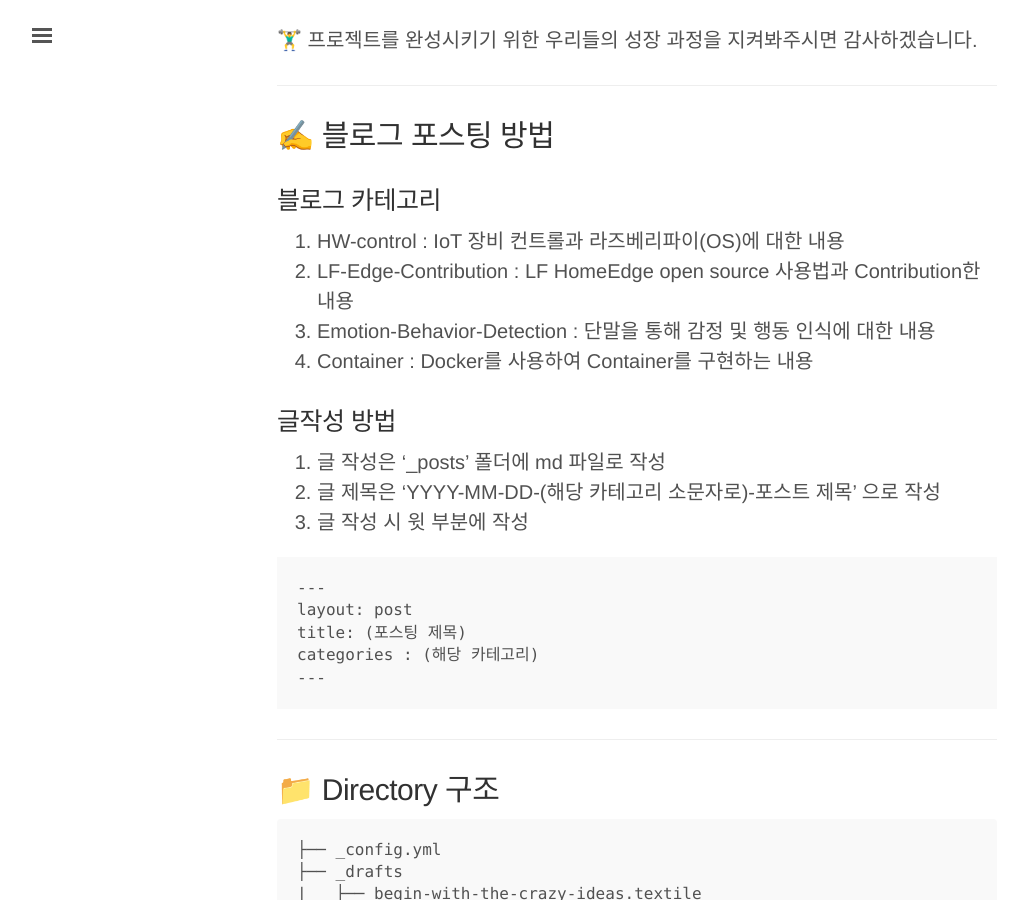
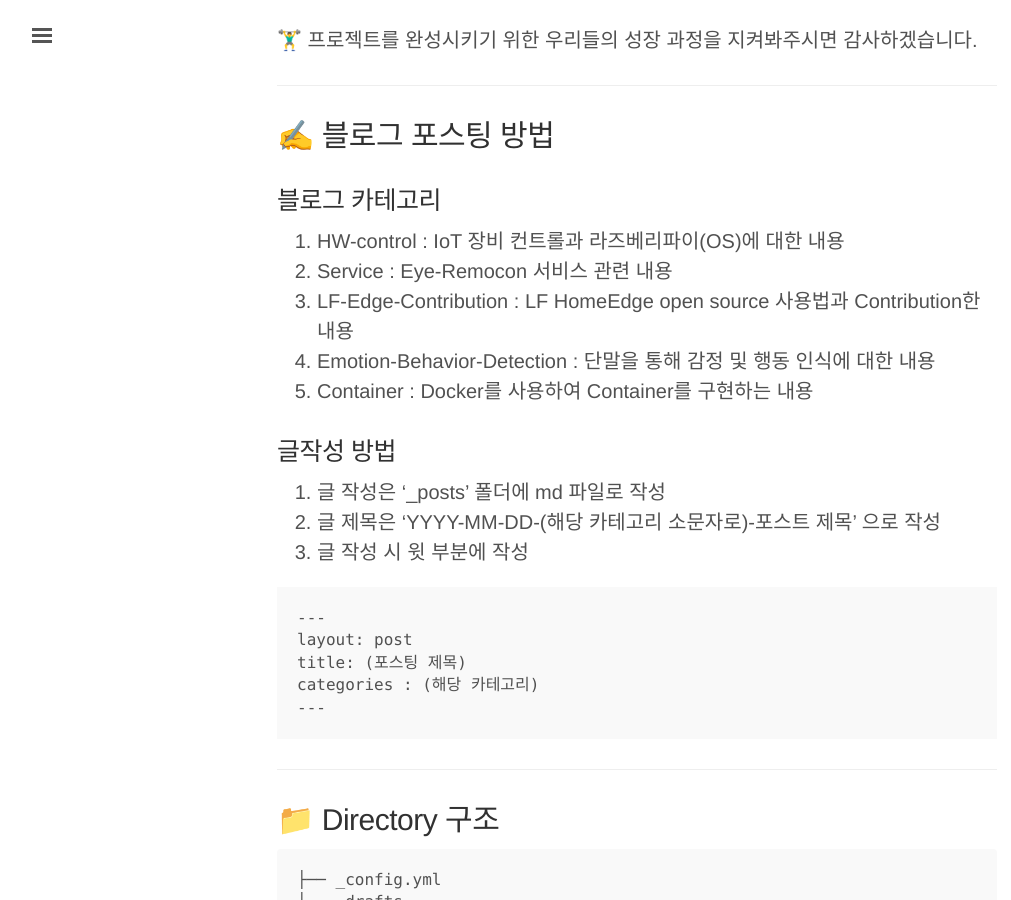
Before and after one commit to Eye-Remocon/Eye-Remocon.github.io, a Jekyll site: the page built from rule.md, in a window 1280 px wide and 900 px high, scrolled down 354 px. Shown: the whole window, without its empty margins (3-1014 px from the left). Built offline with Jekyll 4.4.1, drawn with Linux system fonts in a browser that asks for light colours; some web fonts are replaced.

Commit message:
Update rule.md

```diff
--- a/rule.md
+++ b/rule.md
@@ -20,9 +20,10 @@ Home Edge 프로젝트를 진행하면서 해당 기능을 어떻게 구현하
 
 ### 블로그 카테고리
 1. HW-control : IoT 장비 컨트롤과 라즈베리파이(OS)에 대한 내용
-2. LF-Edge-Contribution : LF HomeEdge open source 사용법과 Contribution한 내용
-3. Emotion-Behavior-Detection : 단말을 통해 감정 및 행동 인식에 대한 내용
-4. Container : Docker를 사용하여 Container를 구현하는 내용
+2. Service : Eye-Remocon 서비스 관련 내용
+3. LF-Edge-Contribution : LF HomeEdge open source 사용법과 Contribution한 내용
+4. Emotion-Behavior-Detection : 단말을 통해 감정 및 행동 인식에 대한 내용
+5. Container : Docker를 사용하여 Container를 구현하는 내용
 
 
 
```
